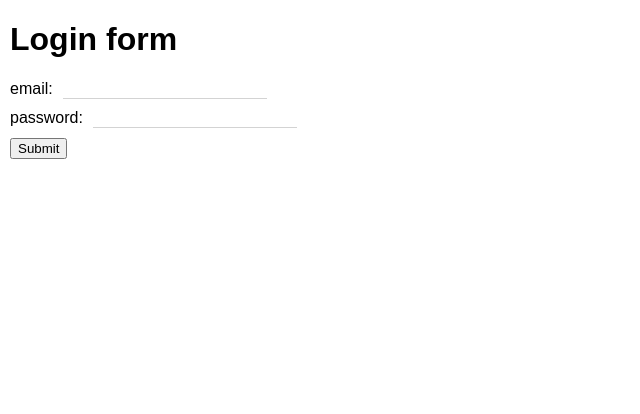
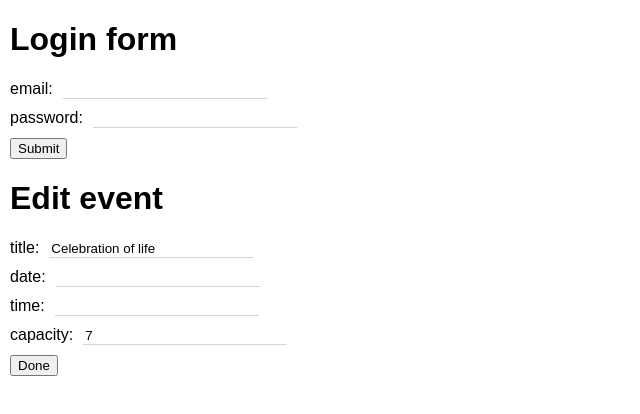
Before and after one commit to felicio/react-forms, a React (Create React App) app: page / in a window 1280 px wide. Shown: the top 414 px of the page, without its empty margins (0-640 px from the left). Built offline with nearby package versions, Linux system fonts and the light colour scheme.

Commit message:
Add event form with data prop to App

```diff
--- a/src/App.js
+++ b/src/App.js
@@ -1,13 +1,17 @@
 import React from 'react'
 
 import LoginFormContainer from './containers/login-form-container'
+import EventForm from './components/event-form'
 
-export default class App extends React.Component {
+class App extends React.Component {
   render() {
     return (
       <div style={{ padding: '0 10px' }}>
         <LoginFormContainer />
+        <EventForm data={{ title: 'Celebration of life', capacity: 7 }} />
       </div>
     )
   }
 }
+
+export default App
```
